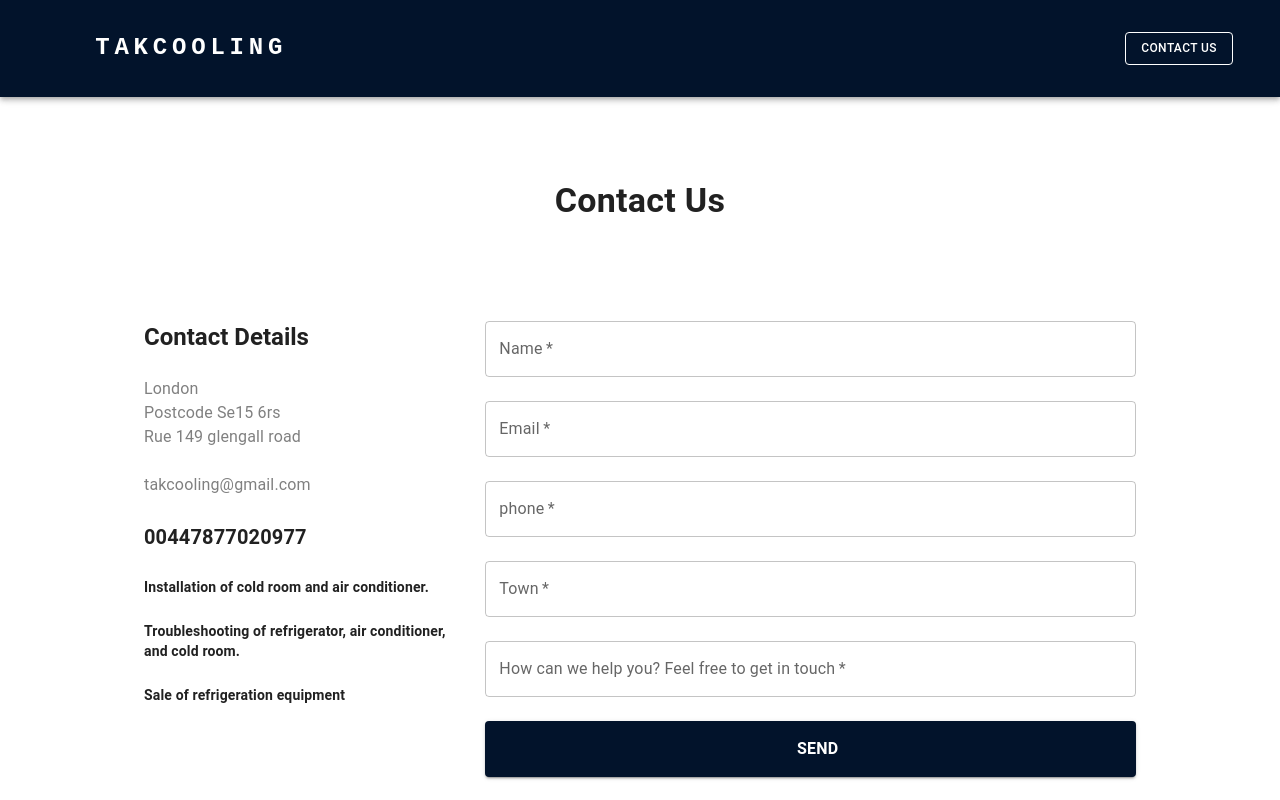
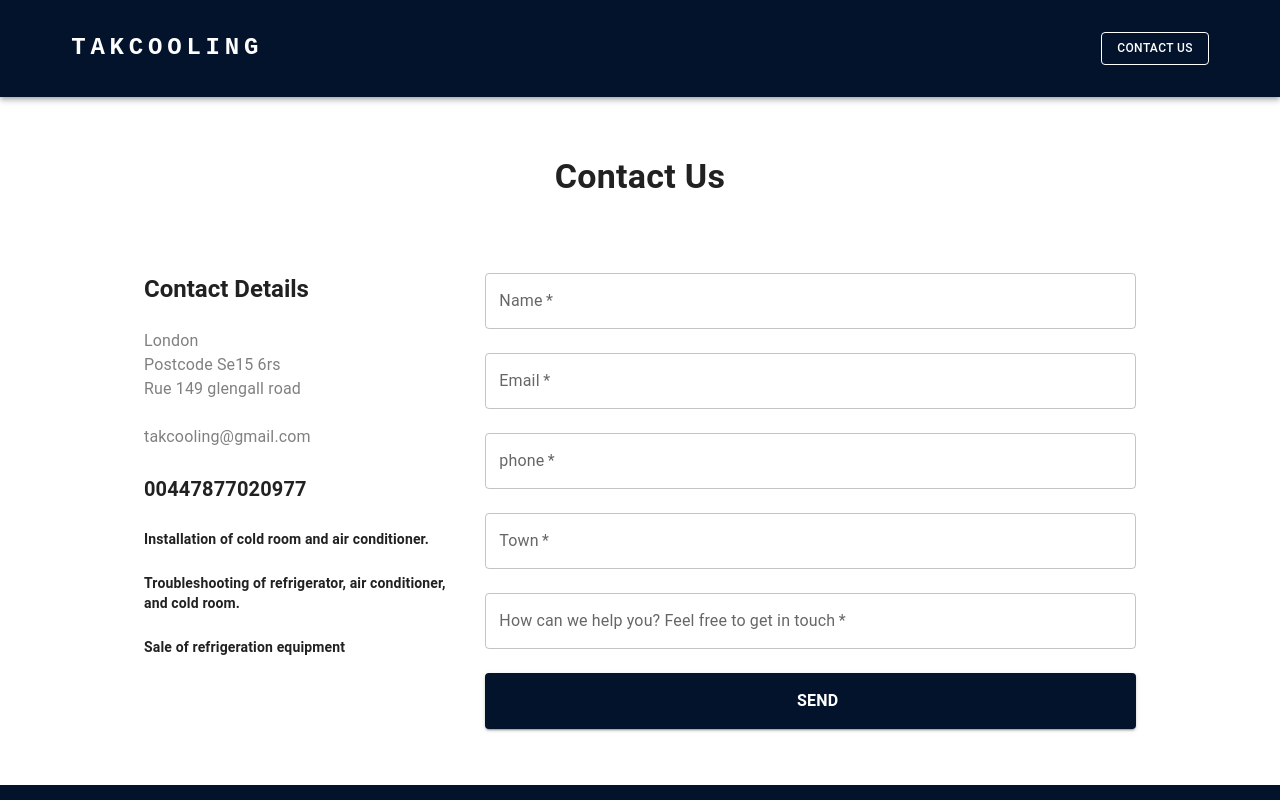
Before and after one commit to iaifrns/FreelanceTakcooling, a React (Vite) app: page /contact in a window 1280 px wide. Shown: the top 800 px of the page. Built offline with nearby package versions, Linux system fonts and the light colour scheme; some icons are missing; the HTML template or start-up script is replaced by a standard one.

Commit message:
changes in the contact page

```diff
--- a/src/components/contactHeader.tsx
+++ b/src/components/contactHeader.tsx
@@ -2,7 +2,7 @@ import { Grid, Typography } from "@mui/material"
 
 export const Header = () => {
     return (
-        <Grid container justifyContent={'center'} alignItems={'center'} height={'20vh'} mt={3}>
+        <Grid container justifyContent={'center'} alignItems={'center'} height={'20vh'}>
             <Grid>
                 <Typography variant="h4" fontWeight={'bold'}>Contact Us</Typography>
             </Grid>
--- a/src/components/header.tsx
+++ b/src/components/header.tsx
@@ -8,7 +8,7 @@ export const TopBar = ({ isSmallScreen }: { isSmallScreen: boolean }) => {
 
     return (
         <AppBar position="static" style={{ backgroundColor: '#02132b', padding: 8 }}>
-            <Grid container m={3} justifyContent={'center'}>
+            <Grid container mt={3} mb={3} justifyContent={'center'}>
                 <Grid container width={'90%'} justifyContent={ !isSmallScreen ? 'space-between' : 'center'}>
                     <Link to={'/'} style={{ textDecoration: 'none', color: 'white' }}>
                         <Typography
--- a/src/pages/contactPage.tsx
+++ b/src/pages/contactPage.tsx
@@ -42,7 +42,7 @@ export const ContactPage = () => {
                 </GoogleMap>
             </Grid> */}
             <Grid container justifyContent={'center'}>
-                <Grid container m={isSmallScreen ? 2 : 3} width={isSmallScreen ? '100%' : '80%'}>
+                <Grid container mb={5} width={isSmallScreen ? '100%' : '80%'}>
                     <Grid xs={12} md={4} p={2}>
                         <ContactDetails onClick={sendToWhatsapp} />
                     </Grid>
```
